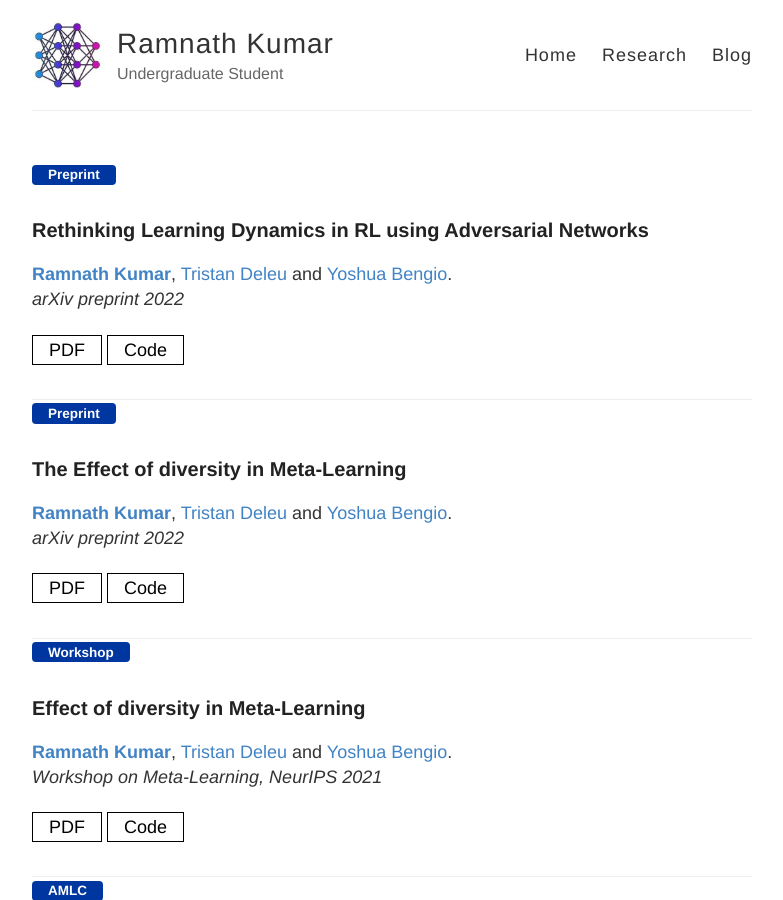
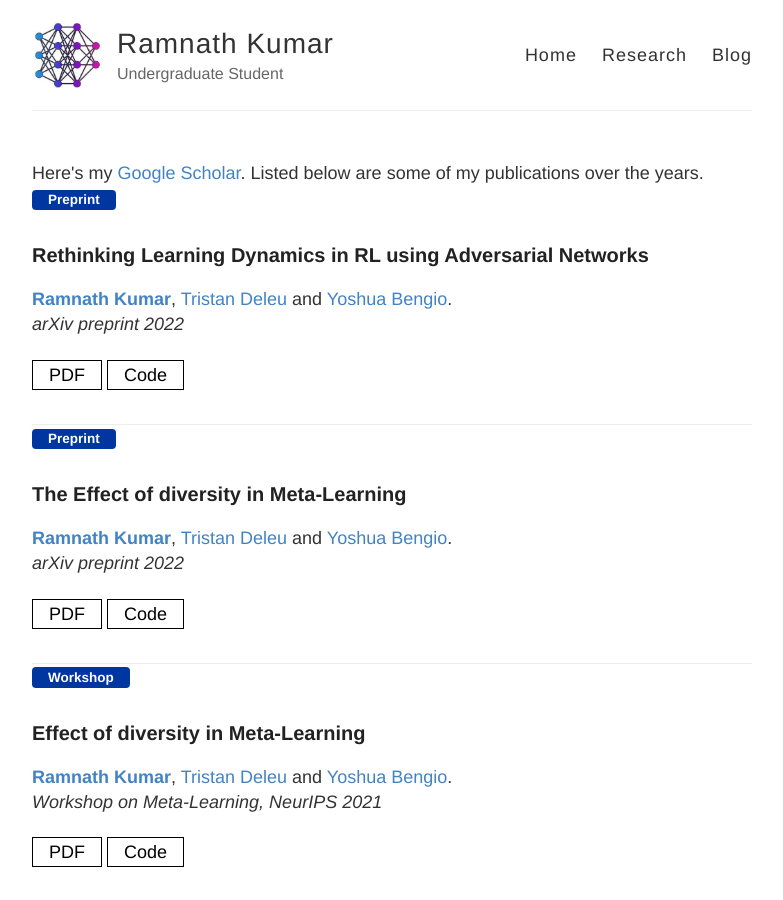
Before and after one commit to RamnathKumar181/ramnathkumar181.github.io, a Jekyll site: the page built from research.html, in a window 1280 px wide and 900 px high. Shown: the whole window, without its empty margins (248-1031 px from the left). Built offline with Jekyll 4.4.1, drawn with Linux system fonts in a browser that asks for light colours.

Commit message:
Updated structure

```diff
--- a/research.html
+++ b/research.html
@@ -4,6 +4,8 @@ permalink: /research/
 ---
 
 <div class="posts">
+
+    Here's my <a href="">Google Scholar</a>. Listed below are some of my publications over the years.
   {% for paper in site.research reversed %}
     <article class="post">
       <div class="col-sm2 abbr">
```
